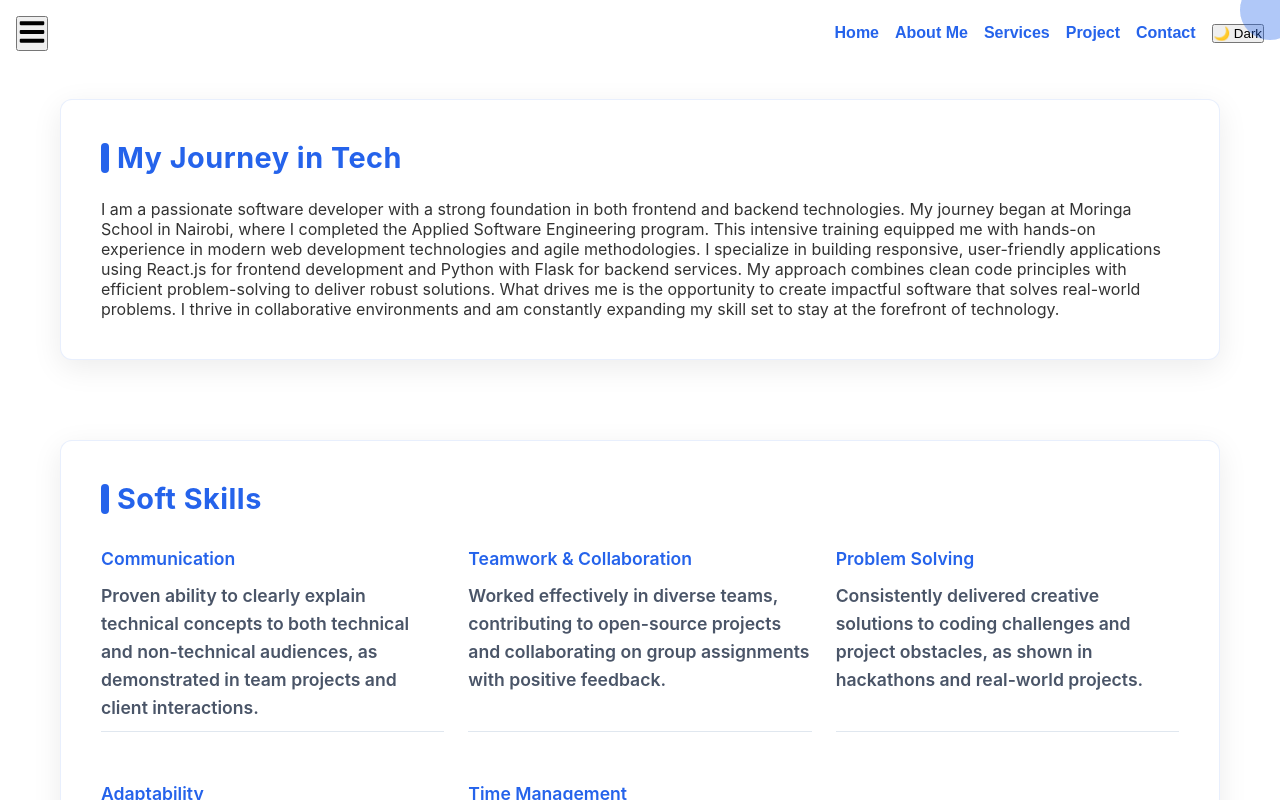
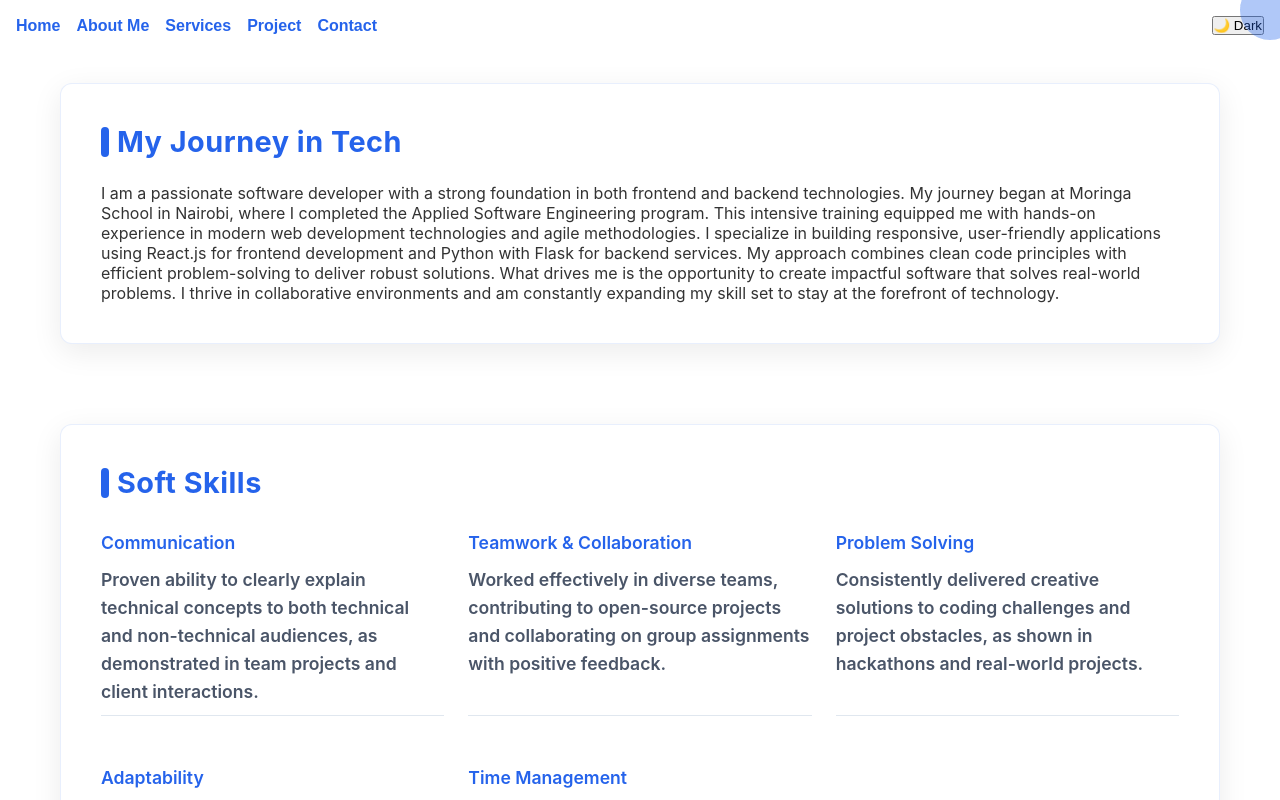
Before and after one commit to irarubrian/portfolio, a React (Vite) app: page /about in a window 1280 px wide. Built offline with nearby package versions, Linux system fonts and the light colour scheme.

Commit message:
humberger updated

```diff
--- a/src/components/Navbar.css
+++ b/src/components/Navbar.css
@@ -2,17 +2,20 @@
   display: flex;
   align-items: center;
   justify-content: flex-end;
-  margin: 20px 20px;
   position: relative;
   z-index: 100;
   width: 100vw;
   max-width: 100vw;
+  background: #fff;
+  color: #2563eb;
+  padding: 1rem 2rem;
+  box-shadow: 0 2px 8px rgba(0,0,0,0.03);
   overflow-x: hidden;
 }
 
-body, html {
-  max-width: 100vw;
-  overflow-x: hidden;
+body.dark .navbar {
+  background: #222;
+  color: #93c5fd;
 }
 
 .nav-logo {
@@ -36,58 +39,84 @@ body, html {
   height: 48px;
   border-radius: 50%;
   box-shadow: 0 2px 8px rgba(0,0,0,0.08);
+  transition: background 0.2s, color 0.2s;
+}
+body.dark .nav-hamburger {
+  background: #222;
+  color: #93c5fd;
+}
+
+@media (min-width: 900px) {
+  .nav-hamburger {
+    display: none !important;
+  }
 }
 
 .nav-menu {
   display: none !important;
+  flex-direction: column;
   position: fixed;
   top: 0;
   right: 0;
-  background: #fff;
-  color: #2563eb;
-  flex-direction: column;
-  align-items: flex-start;
-  width: 70vw;
+  width: 80vw;
   max-width: 320px;
   height: 100vh;
+  background: #fff;
+  z-index: 104;
+  box-shadow: -2px 0 24px rgba(0,0,0,0.10);
   padding: 2.5rem 1.5rem 1.5rem 2rem;
-  box-shadow: -2px 0 24px rgba(0,0,0,0.10);
+  gap: 2rem;
   border-radius: 0 0 0 0;
-  gap: 2rem;
-  z-index: 104;
   transition: right 0.2s;
 }
+body.dark .nav-menu {
+  background: #222;
+}
+
 .nav-menu.open {
   display: flex !important;
   animation: slideIn 0.2s ease;
 }
+
 .nav-menu li {
   width: 100%;
 }
+
 .nav-menu a {
   width: 100%;
   display: block;
   padding: 0.5rem 0;
   color: #2563eb;
   font-size: 1.1rem;
+  text-decoration: none;
+  font-weight: 600;
+  border-radius: 6px;
+  transition: background 0.2s, color 0.2s;
 }
+body.dark .nav-menu a {
+  color: #93c5fd;
+}
+
+.nav-menu a.active {
+  color: #fff;
+  background: #2563eb;
+}
+body.dark .nav-menu a.active {
+  color: #222;
+  background: #93c5fd;
+}
+
+.nav-menu a:hover {
+  background: #f1f5f9;
+  color: #111827;
+}
+body.dark .nav-menu a:hover {
+  background: #1e293b;
+  color: #93c5fd;
+}
+
 .nav-right, .nav-logo, .nav-left {
   display: none !important;
-}
-.nav-mobile-toggle {
-  display: block;
-  width: 100%;
-  margin-top: 2rem;
-}
-
-/* Footer grid always column */
-.footer-grid {
-  grid-template-columns: 1fr !important;
-  gap: 1.5rem !important;
-}
-.footer-column {
-  align-items: center !important;
-  text-align: center !important;
 }
 
 .nav-overlay {
@@ -155,5 +184,68 @@ body, html {
     box-shadow: none;
     width: auto;
     padding: 0;
+    gap: 2rem;
+  }
+  .nav-menu.open {
+    animation: none;
+  }
+  .nav-menu a {
+    color: #2563eb;
+    background: none;
+    font-size: 1rem;
+    padding: 0.5rem 1rem;
+  }
+  body.dark .nav-menu a {
+    color: #93c5fd;
+  }
+  .nav-menu a.active {
+    color: #fff;
+    background: #2563eb;
+  }
+  body.dark .nav-menu a.active {
+    color: #222;
+    background: #93c5fd;
+  }
+  .nav-menu a:hover {
+    background: #f1f5f9;
+    color: #111827;
+  }
+  body.dark .nav-menu a:hover {
+    background: #1e293b;
+    color: #93c5fd;
   }
 }
+
+.dark-mode-toggle {
+  background: none;
+  border: 1px solid #2563eb;
+  color: #2563eb;
+  padding: 0.5rem 1rem;
+  border-radius: 24px;
+  cursor: pointer;
+  font-weight: 600;
+  margin-left: 1rem;
+  transition: background 0.2s, color 0.2s;
+}
+body.dark .dark-mode-toggle {
+  border: 1px solid #93c5fd;
+  color: #93c5fd;
+}
+.dark-mode-toggle:hover {
+  background: #2563eb;
+  color: #fff;
+}
+body.dark .dark-mode-toggle:hover {
+  background: #93c5fd;
+  color: #222;
+}
+
+.nav-mobile-toggle {
+  margin-top: 2rem;
+}
+
+/* Prevent horizontal scroll */
+html, body {
+  max-width: 100vw;
+  overflow-x: hidden;
+}
--- a/src/components/Navbar.jsx
+++ b/src/components/Navbar.jsx
@@ -2,18 +2,32 @@ import React, { useState, useEffect } from 'react';
 import { Link, NavLink } from 'react-router-dom';
 import { FaBars, FaTimes } from 'react-icons/fa';
 
-
 const Navbar = ({ toggleDarkMode, darkMode }) => {
   const [menuOpen, setMenuOpen] = useState(false);
+  const [isMobile, setIsMobile] = useState(window.innerWidth < 900);
 
-  // Prevent background scroll when menu is open
+  // Handle window resize and menu open/close effects
   useEffect(() => {
+    const handleResize = () => {
+      setIsMobile(window.innerWidth < 900);
+      // Close menu when switching to desktop view
+      if (window.innerWidth >= 900) {
+        setMenuOpen(false);
+      }
+    };
+
+    window.addEventListener('resize', handleResize);
+
     if (menuOpen) {
       document.body.style.overflow = 'hidden';
     } else {
       document.body.style.overflow = '';
     }
-    return () => { document.body.style.overflow = ''; };
+
+    return () => {
+      window.removeEventListener('resize', handleResize);
+      document.body.style.overflow = '';
+    };
   }, [menuOpen]);
 
   const handleMenuToggle = () => setMenuOpen((prev) => !prev);
@@ -21,28 +35,35 @@ const Navbar = ({ toggleDarkMode, darkMode }) => {
 
   return (
     <nav className="navbar">
-      {/* Hamburger icon always visible on mobile */}
+      {/* Hamburger icon - only visible on mobile */}
+      {isMobile && (
         <button
           className="nav-hamburger"
           aria-label={menuOpen ? 'Close menu' : 'Open menu'}
           aria-expanded={menuOpen}
           onClick={handleMenuToggle}
           type="button"
-        style={{ zIndex: 106, display: 'block' }}
+          style={{ zIndex: 106 }}
         >
           {menuOpen ? <FaTimes size={28} /> : <FaBars size={28} />}
         </button>
+      )}
 
       {/* Hamburger menu overlay for mobile */}
-      {menuOpen && <div className="nav-overlay" onClick={handleMenuToggle} />}
+      {menuOpen && isMobile && (
+        <div className="nav-overlay" onClick={handleMenuToggle} />
+      )}
 
-      {/* Hamburger menu navigation for mobile */}
-      <ul className={`nav-menu${menuOpen ? ' open' : ''}`} style={{ display: menuOpen || window.innerWidth > 900 ? 'flex' : 'none' }}>
+      {/* Navigation menu - always visible on desktop, conditionally on mobile */}
+      <ul className={`nav-menu${menuOpen ? ' open' : ''}`}>
         <li><NavLink to="/" exact="true" activeclassname="active" onClick={handleLinkClick}>Home</NavLink></li>
         <li><NavLink to="/about" activeclassname="active" onClick={handleLinkClick}>About Me</NavLink></li>
         <li><NavLink to="/services" activeclassname="active" onClick={handleLinkClick}>Services</NavLink></li>
         <li><NavLink to="/portfolio" activeclassname="active" onClick={handleLinkClick}>Project</NavLink></li>
         <li><NavLink to="/contact" activeclassname="active" onClick={handleLinkClick}>Contact</NavLink></li>
+
+        {/* Dark mode toggle - only shown in mobile menu */}
+        {isMobile && (
           <li className='nav-mobile-toggle'>
             <button
               className='dark-mode-toggle'
@@ -52,7 +73,19 @@ const Navbar = ({ toggleDarkMode, darkMode }) => {
               {darkMode ? '\u2600\ufe0f Light' : '\ud83c\udf19 Dark'}
             </button>
           </li>
+        )}
       </ul>
+
+      {/* Dark mode toggle - only shown on desktop */}
+      {!isMobile && (
+        <button
+          className='dark-mode-toggle'
+          onClick={toggleDarkMode}
+          title={darkMode ? "Switch to Light Mode" : "Switch to Dark Mode"}
+        >
+          {darkMode ? '\u2600\ufe0f Light' : '\ud83c\udf19 Dark'}
+        </button>
+      )}
     </nav>
   );
 };
```
Lines whose indentation alone changed are shown as unchanged.
